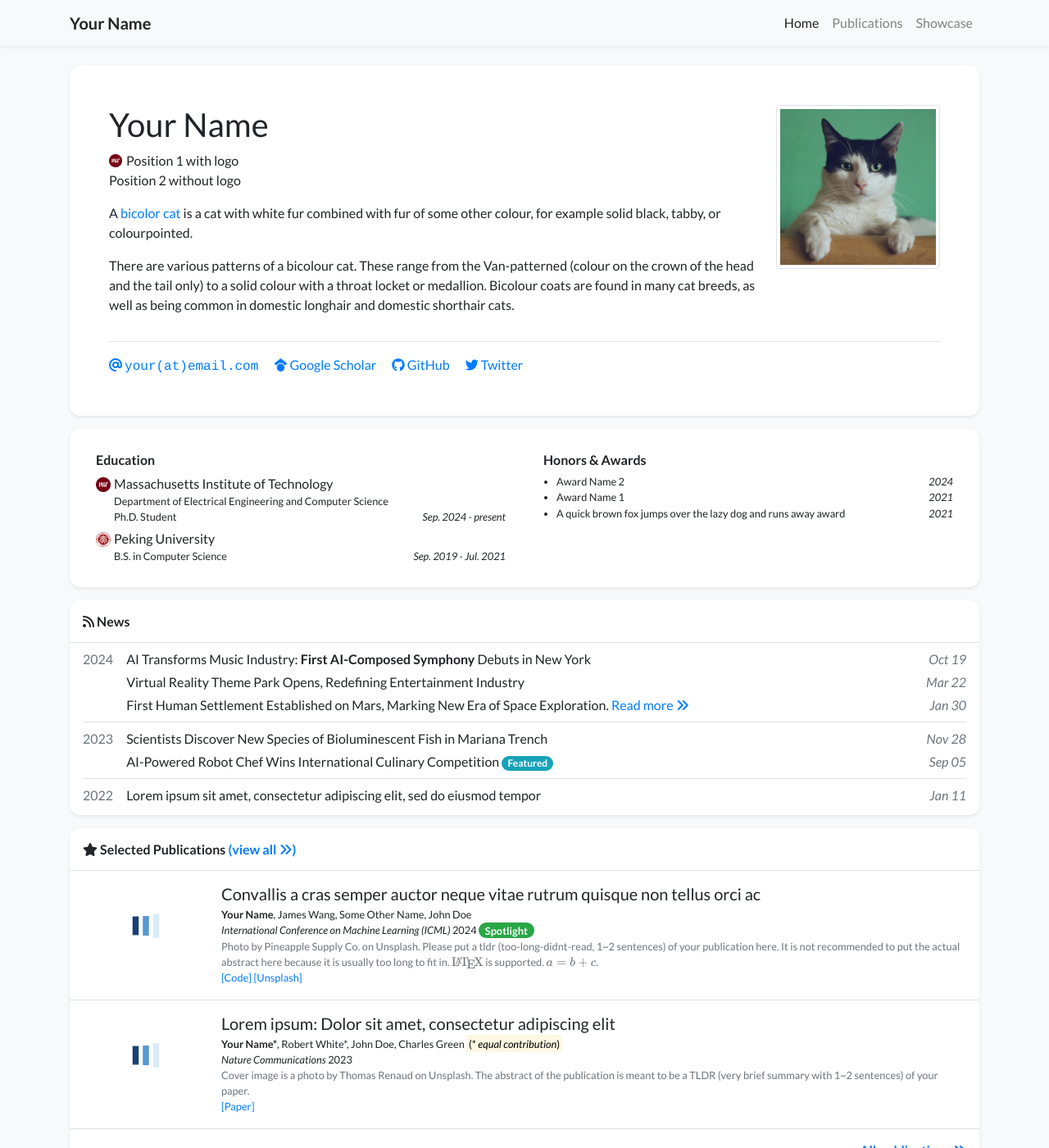
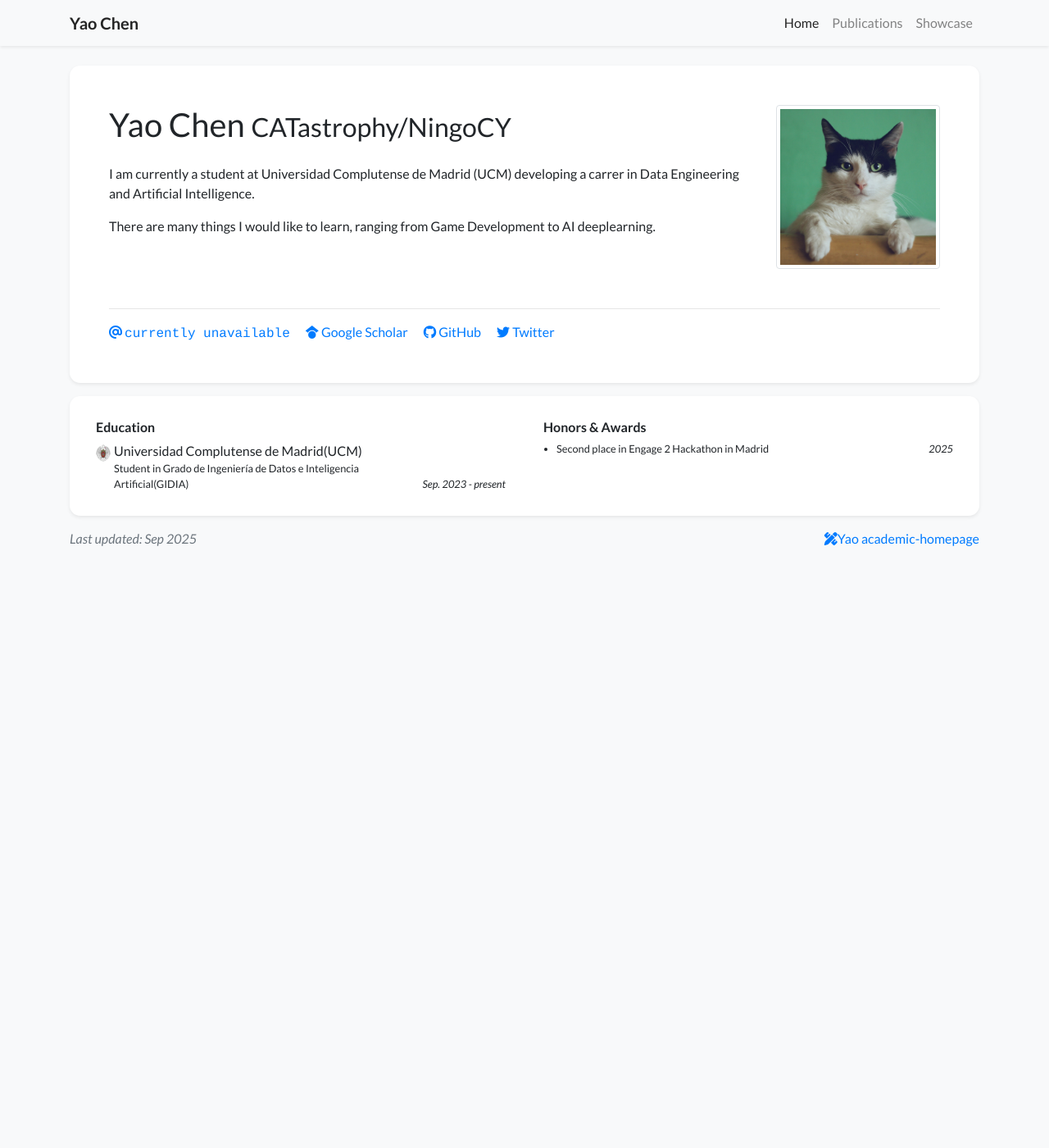
Before and after one commit to luost26/academic-homepage, a Jekyll site: the page built from index.html, in a window 1280 px wide and 1400 px high. Shown: the whole window at 82% size. Built offline with Jekyll 4.4.1, drawn with Linux system fonts in a browser that asks for light colours; nearby versions of some CDN libraries; a style sheet for code colours, icons or effects is not loaded; some of the changed text lies outside the part shown.

Commit message:
Basic info

```diff
--- a/_config.yml
+++ b/_config.yml
@@ -36,5 +36,5 @@ plugins:
 
 collections:
   - publications
-  - news
-  - showcase
+#  - news
+#  - showcase
--- a/_data/authors.yml
+++ b/_data/authors.yml
@@ -1,22 +1,3 @@
-"Your Name":
+"Yao Chen":
   bold: true
-
-"Robert White":
-  url: https://www.google.com/?q=Robert+White
-
-"Charles Green (MIT)":
-  name: Charles Green
-  url: https://www.google.com/?q=Charles+Green+MIT
-
-"Charles Green (Stanford)":
-  name: Charles Green
-  url: https://www.google.com/?q=Charles+Green+Stanford
-
-"Garrett Harris":
-  url: https://www.google.com/?q=Garrett+Harris
-
-"James Wang":
-  url: https://www.google.com/?q=James+Wang
-
-"John Doe":
-  url: https://www.google.com/?q=John+Doe
+  url: https://ningocy.github.io/academic-homepage/
--- a/_data/display.yml
+++ b/_data/display.yml
@@ -1,10 +1,10 @@
 homepage:
   show_experience: true
-  show_news: true
-  show_selected_publications: true
+  show_news: false
+  show_selected_publications: false
   num_news: 10
 
 # Feel free to replace the footer text if you would like to, but I will greatly appreciate it
 # if you keep the link to the template so that more people can benefit from it. Thanks!
 footer_text: >-
-  <a href="https://github.com/luost26/academic-homepage" target="_blank"><i class="fas fa-pencil-ruler"></i> academic-homepage</a>
+  <a href="https://ningocy.github.io/academic-homepage/" target="_blank"><i class="fas fa-pencil-ruler"></i>Yao academic-homepage</a>
--- a/_data/profile.yml
+++ b/_data/profile.yml
@@ -1,18 +1,17 @@
-primary_name: "Your Name"
-secondary_name: ""
-navbar_name: "Your Name"
+primary_name: "Yao Chen"
+secondary_name: "CATastrophy/NingoCY"
+navbar_name: "Yao Chen"
 
-positions:
-- logo: /assets/images/badges/MIT_Social_circle.png  # Logo is optional
-  name: Position 1 with logo
-- name: Position 2 without logo
+#positions:
+#- logo: /assets/images/badges/UCM_Logo.png  # Logo is optional
+#  name: Student at Universidad Complutense de Madrid(UCM)
 
 
-email: "your@email.com"
+email: "currently unavailable"
 # cv_link: link-to-your-cv-file
-gscholar: xFmQpf4AAAAJ  # This is an example, replace it with your own Google Scholar ID
-github: your_github_id
-twitter: your_twitter_id  # Do not include the '@' symbol
+gscholar: currently unavailable  # This is an example, replace it with your own Google Scholar ID
+github: currently unavailable
+twitter: currently unavailable  # Do not include the '@' symbol
 # wechat_qrcode: /assets/images/etc/wechat.jpg
 # wechat_prompt: >-
 #   Please tell me your <strong>name</strong> and <strong>affiliation</strong> (current or past) when adding my wechat. Thanks!
@@ -22,29 +21,22 @@ twitter: your_twitter_id  # Do not include the '@' symbol
 short_bio_text_justify: false
 short_bio: >-
   <p>
-    A <a href="https://en.wikipedia.org/wiki/Bicolor_cat" target="_blank">bicolor cat</a> is a cat with white fur combined with fur of some other colour, for example solid black, tabby, or colourpointed.
+    I am currently a student at Universidad Complutense de Madrid (UCM) developing a carrer in Data Engineering and Artificial Intelligence.
   </p>
   <p>
-    There are various patterns of a bicolour cat. These range from the Van-patterned (colour on the crown of the head
-    and the tail only) to a solid colour with a throat locket or medallion. Bicolour coats are found in many cat breeds,
-    as well as being common in domestic longhair and domestic shorthair cats.
+    There are many things I would like to learn, ranging from Game Development to AI deeplearning.
   </p>
 
 portrait_url: /assets/images/photos/portrait.jpg
 portrait_caption: >-
-  Photo by Manja Vitolic on Unsplash (this caption is optional, comment it out to disable).
+  Just a cat.
 
 education:
-- name: Massachusetts Institute of Technology
-  logo: /assets/images/badges/MIT_Social_circle.png
+- name: Universidad Complutense de Madrid(UCM)
+  logo: /assets/images/badges/UCM_logo.png
   position: >-
-    Department of Electrical Engineering and Computer Science <br/>
-    Ph.D. Student
-  date: Sep. 2024 - present
-- name: Peking University
-  logo: /assets/images/badges/PKU_red.png
-  position: B.S. in Computer Science
-  date: Sep. 2019 - Jul. 2021
+    Student in Grado de Ingeniería de Datos e Inteligencia Artificial(GIDIA) <br/>
+  date: Sep. 2023 - present
 
 # experience:
 # - name: Peking University
@@ -53,9 +45,5 @@ education:
 #   date: Sep. 2019 - Jul. 2021
 
 awards:
-- name: Award Name 2
-  date: 2024
-- name: Award Name 1
-  date: 2021
-- name: A quick brown fox jumps over the lazy dog and runs away award
-  date: 2021
+- name: Second place in Engage 2 Hackathon in Madrid
+  date: 2025
```
Also changed, not shown: assets/images/badges/MIT_Social_circle.png (deleted), assets/images/badges/PKU_red.png (deleted), assets/images/badges/UCM_logo.png (added).
